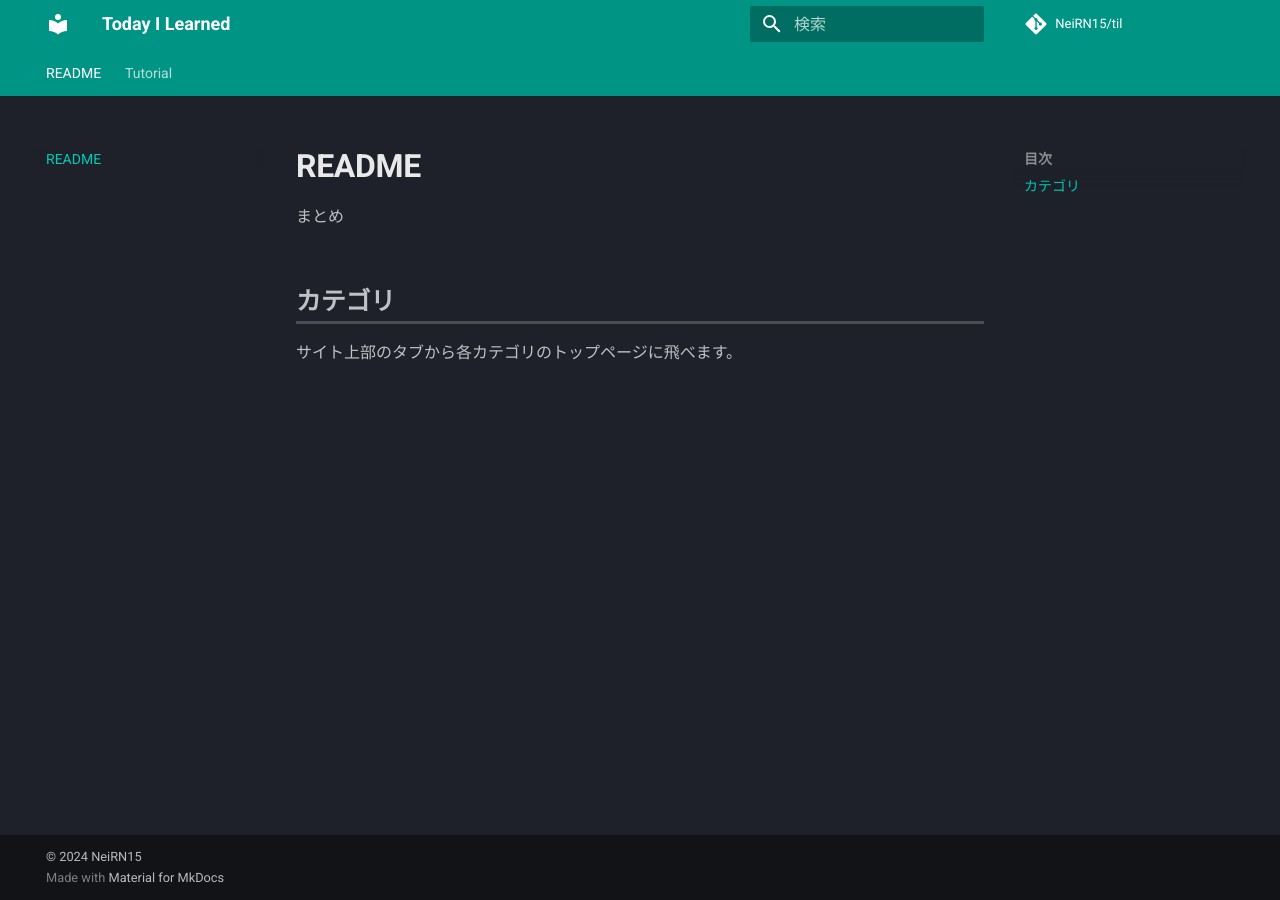
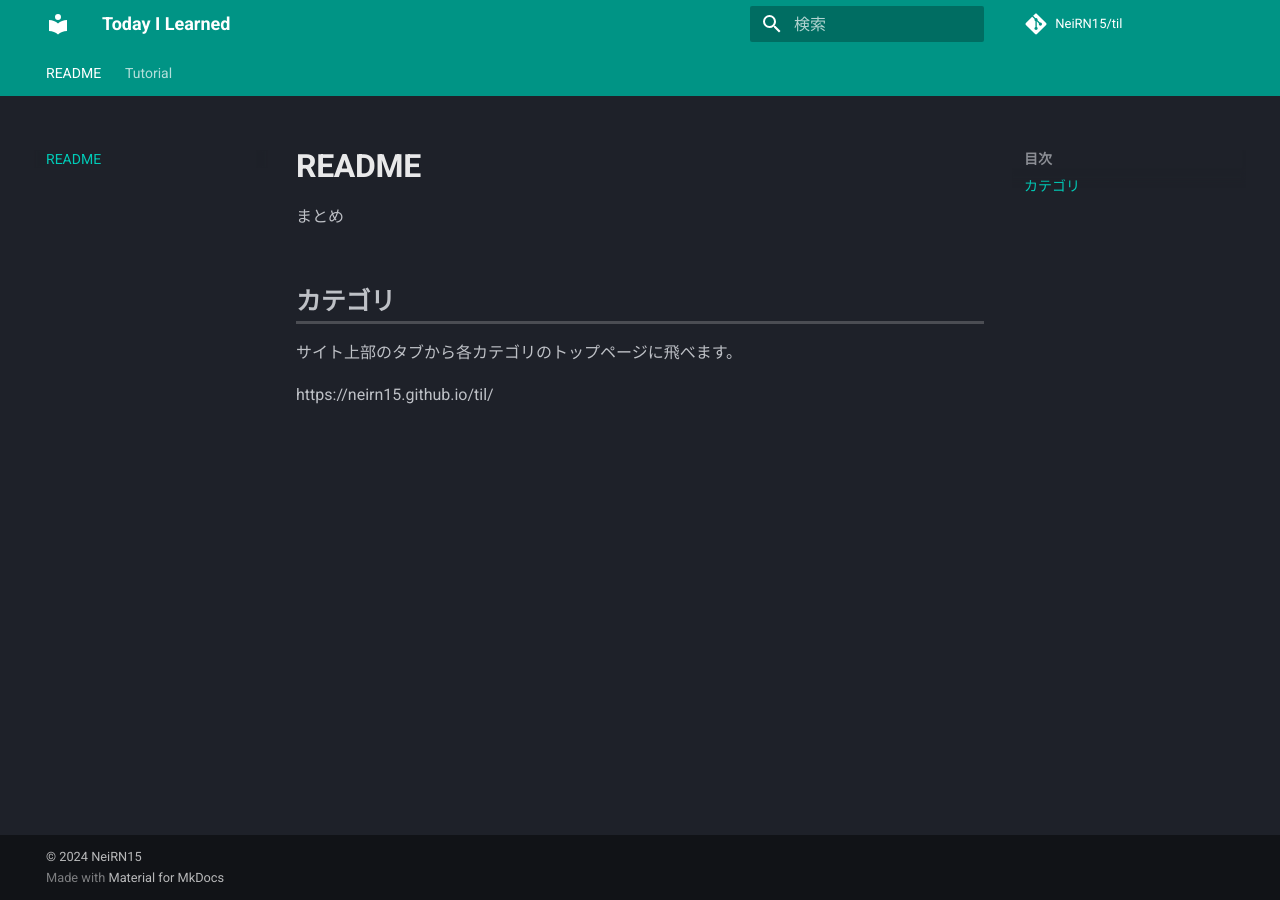
Before and after one commit to NeiRN15/til, an MkDocs documentation site: the page built from docs/index.md, in a window 1280 px wide. Built offline with MkDocs 1.6.1 and Material for MkDocs 9.7.7, drawn with Linux system fonts in a browser that asks for light colours; comment, search, counter and statistics services are not loaded; part of the change alters nothing that is shown.

Commit message:
URL追加

```diff
--- a/docs/index.md
+++ b/docs/index.md
@@ -5,3 +5,5 @@
 ## カテゴリ
 
 サイト上部のタブから各カテゴリのトップページに飛べます。
+
+https://neirn15.github.io/til/
```
